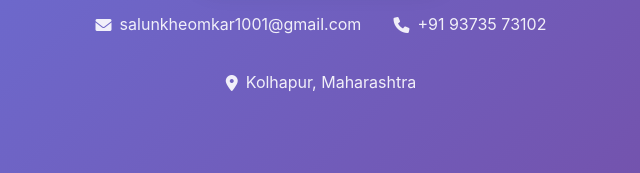
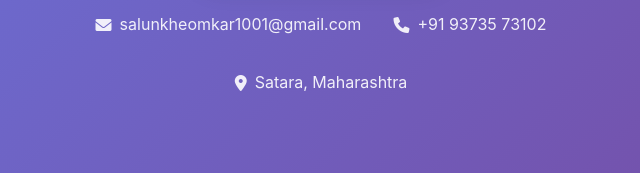
Before and after one commit to Omkarr1001/portfolio-site, a plain HTML site: page index.html in a window 1280 px wide. Shown: the part 4878-5051 px from the top of the page, 319-959 px from the left. Drawn offline with Linux system fonts and the light colour scheme.

Commit message:
Update index.html

```diff
--- a/index.html
+++ b/index.html
@@ -671,7 +671,7 @@
                 </div>
                 <div class="contact-item">
                     <i class="fas fa-map-marker-alt"></i>
-                    <span>Kolhapur, Maharashtra</span>
+                    <span>Satara, Maharashtra</span>
                 </div>
             </div>
         </div>
```
